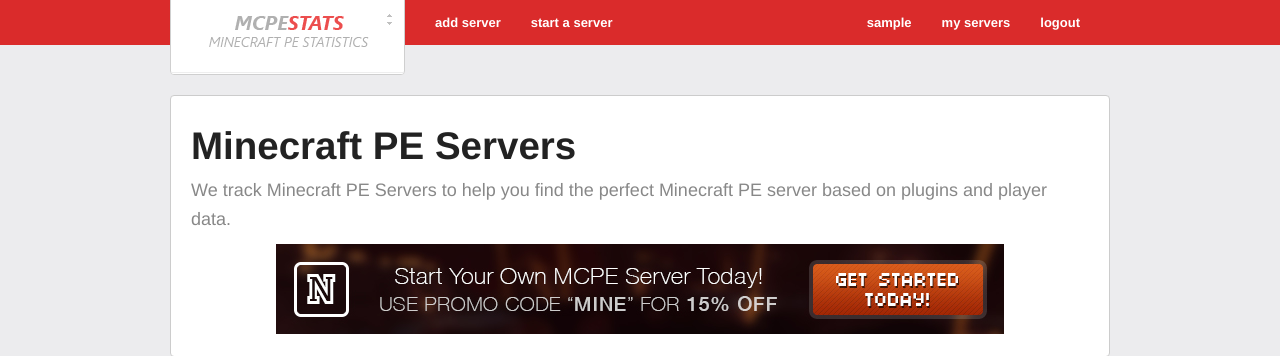
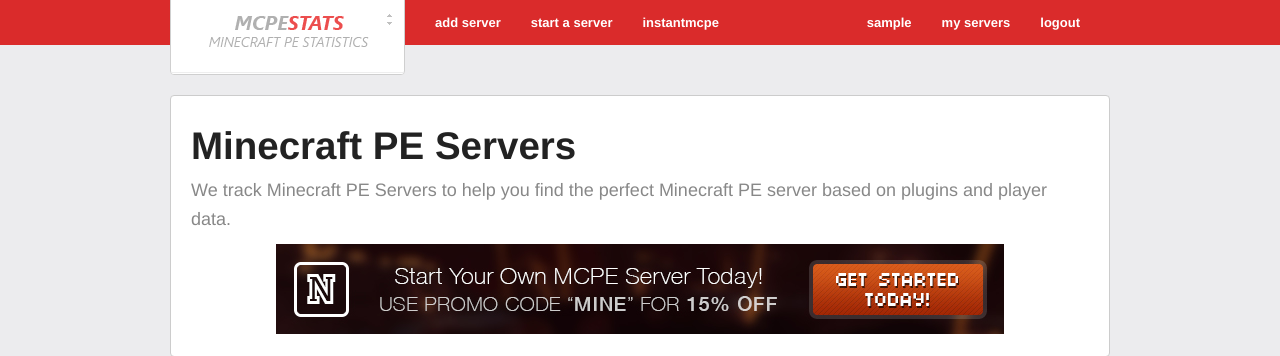
Before and after one commit to RobertClarke/MCPEStats, a PHP site: page /index.php?delete=1 in a window 1280 px wide. Shown: the top 356 px of the page. Run offline with PHP 8.4, Linux system fonts and the light colour scheme; the visitor is signed in with stand-in values (Sample User, id 1); data that the repository does not hold is empty; some libraries are stand-ins or nearby versions.

Commit message:
instantmcpe header

```diff
--- a/public_html/header.php
+++ b/public_html/header.php
@@ -98,6 +98,9 @@
                 <li>
                   <a href="http://billing.netherbox.com/aff.php?aff=004&url=http://netherbox.com/plans.php?mcpe">start a server</a>
                 </li>
+                <li>
+                  <a href="http://instantmcpe.com">instantmcpe</a>
+                </li>
               </ul>
 
               <!-- Right Nav Section -->
```
